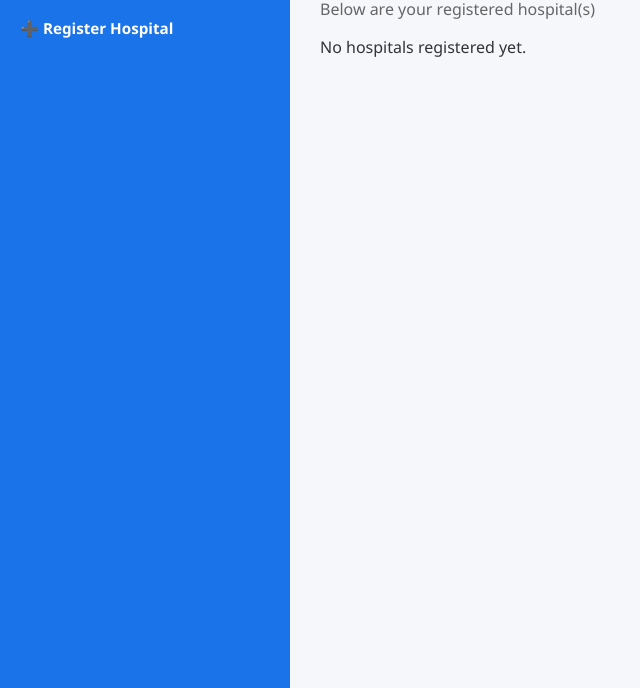
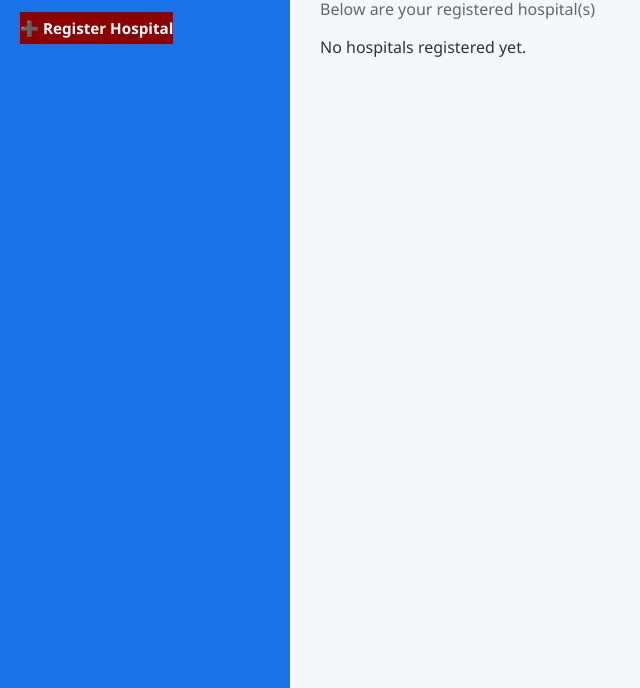
Before and after one commit to jafaralibin865/Medifind, a Flask app: template templates/dashboard.html in a window 1280 px wide. Shown: the part 112-800 px from the top of the page, without its empty margins (0-640 px from the left). Run offline with Flask 3, Linux system fonts and the light colour scheme; the template is opened without the code that fills it, so the values that code supplies are empty.

```diff
--- a/static/dashboard.css
+++ b/static/dashboard.css
@@ -45,9 +45,11 @@ body {
   background: transparent;
   border: none;
   font-weight: bold;
+  background-color: darkred;
   padding: 6px 0;
   font-size: 0.95rem;
   cursor: pointer;
+  text-decoration: none;
 }
 
 .sidebar ul li a:hover,
```
